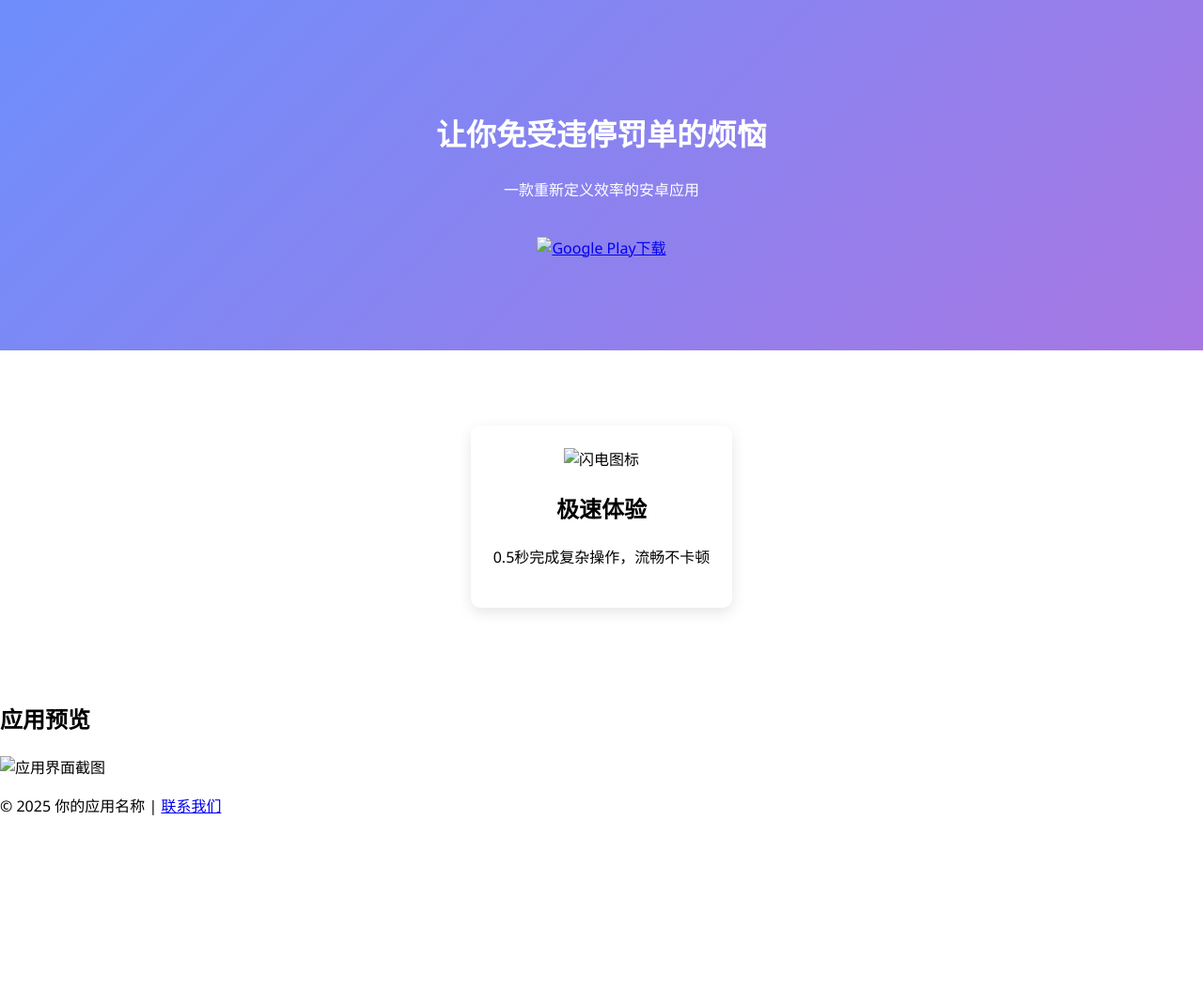
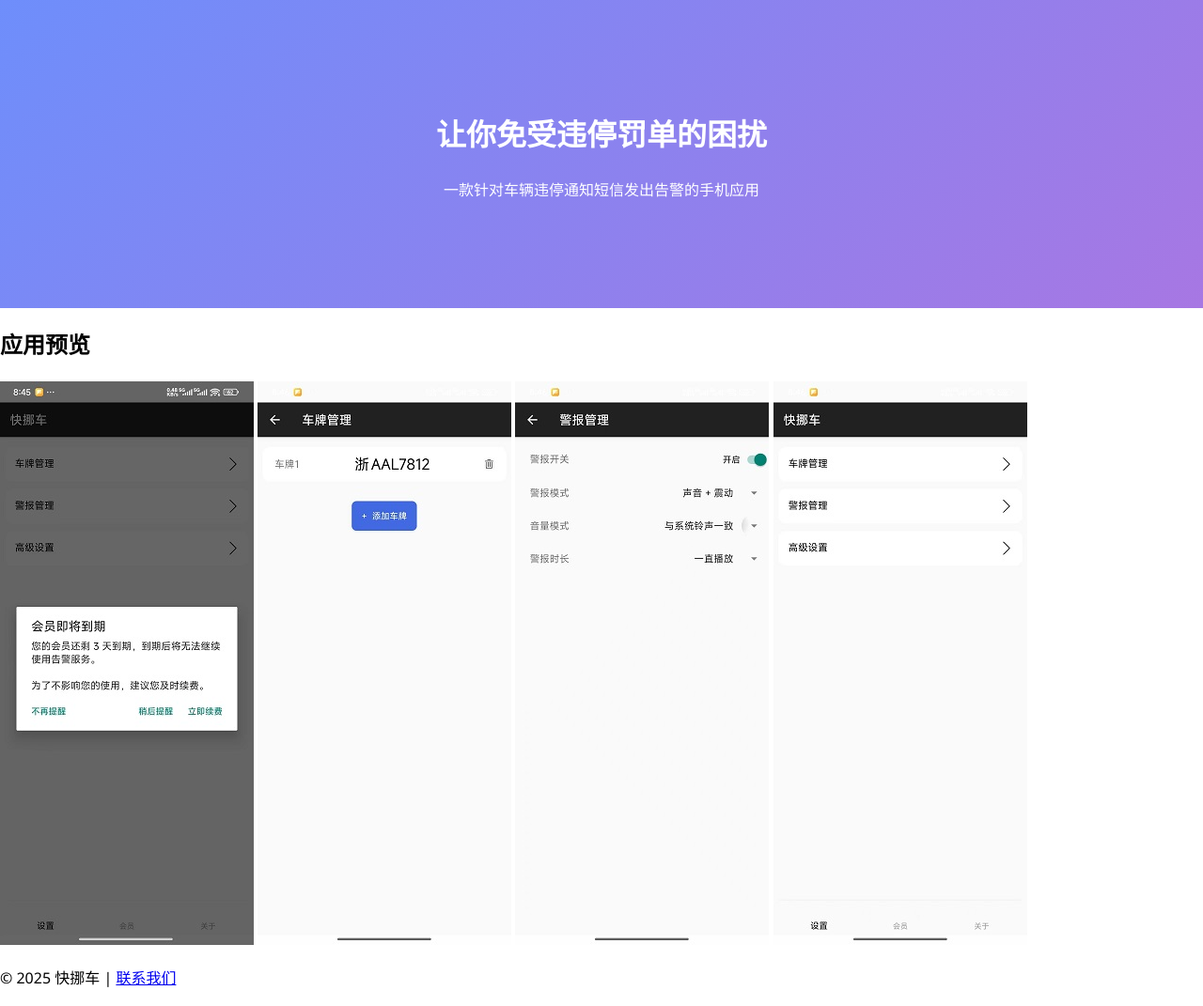
Before and after one commit to sxyCoding/sms-alert-pages, a plain HTML site: page index.html in a window 1280 px wide. Shown: the whole page at 94% size. Before the commit the page ends 888 px from the top, so only its background shows below. Drawn offline with Linux system fonts and the light colour scheme.

Commit message:
Add files via upload

```diff
--- a/index.html
+++ b/index.html
@@ -8,29 +8,20 @@
 </head>
 <body>
   <header>
-    <h1>让你免受违停罚单的烦恼</h1>
-    <p>一款重新定义效率的安卓应用</p>
-    <a href="https://play.google.com/store/apps/details?id=com.yourapp" class="download-btn">
-      <img src="google-play-badge.png" alt="Google Play下载">
-    </a>
+    <h1>让你免受违停罚单的困扰</h1>
+    <p>一款针对车辆违停通知短信发出告警的手机应用</p>
   </header>
-
-  <section class="features">
-    <div class="feature">
-      <img src="icon-fast.svg" alt="闪电图标">
-      <h2>极速体验</h2>
-      <p>0.5秒完成复杂操作，流畅不卡顿</p>
-    </div>
-    <!-- 更多功能区块... -->
-  </section>
 
   <section class="screenshot">
     <h2>应用预览</h2>
-    <img src="app-screenshot.png" alt="应用界面截图">
+    <img src="app-screenshot-1.jpg" alt="应用界面截图1">
+	<img src="app-screenshot-2.jpg" alt="应用界面截图2">
+	<img src="app-screenshot-3.jpg" alt="应用界面截图3">
+	<img src="app-screenshot-4.jpg" alt="应用界面截图4">
   </section>
 
   <footer>
-    <p>© 2025 你的应用名称 | <a href="mailto:support@yourapp.com">联系我们</a></p>
+    <p>© 2025 快挪车 | <a href="mailto:shuxy2010@163.com">联系我们</a></p>
   </footer>
 </body>
 </html>
```
Also changed, not shown: app-screenshot-1.jpg (added), app-screenshot-2.jpg (added), app-screenshot-3.jpg (added), app-screenshot-4.jpg (added).
